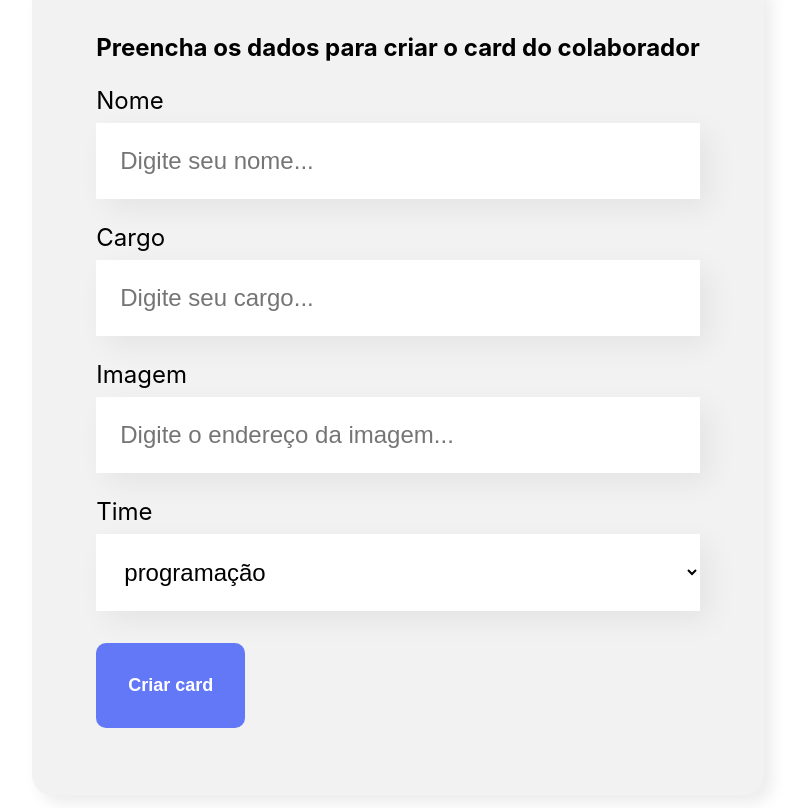
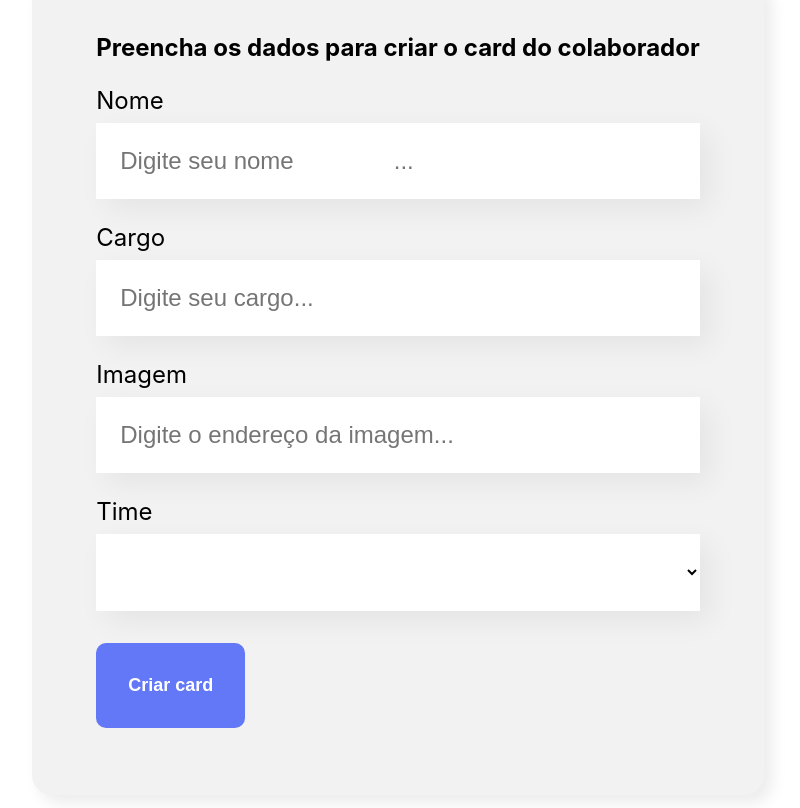
Before and after one commit to robertfreitas1/organo, a React (Create React App) app: page / in a window 1280 px wide. Shown: the part 600-1408 px from the top of the page, without its empty margins (242-1042 px from the left). Built offline with nearby package versions, Linux system fonts and the light colour scheme.

Commit message:
controlando estados

```diff
--- a/src/componentes/CampoTexto/CampoTexto.js
+++ b/src/componentes/CampoTexto/CampoTexto.js
@@ -1,17 +1,20 @@
+import { useState } from 'react'
 import './CampoTexto.css'
 
 const CampoTexto = (props) => {
 const placeholderModificado = `${props.placeholder}...`
-let valor = ''
+
+
+
+
 const aoDigitado = (evento) =>{
-    valor =  evento.target.value
-    console.log(valor)
+props.aoAlterado(evento.target.value)
 }
 
 return (
     <div className="campo-texto">
         <label>{props.label}</label>
-        <input value={valor} onChange={aoDigitado} required={props.obrigatorio} placeholder={placeholderModificado}/>
+        <input value={props.valor} onChange={aoDigitado} required={props.obrigatorio} placeholder={placeholderModificado}/>
     </div>
 )
 }
--- a/src/componentes/Formulario/index.js
+++ b/src/componentes/Formulario/index.js
@@ -1,3 +1,4 @@
+import { useState } from 'react'
 import Botao from '../../Botao'
 import CampoTexto from '../CampoTexto/CampoTexto'
 import ListaSuspensa from '../ListaSuspensa'
@@ -5,14 +6,14 @@
 
 const Formulario = () =>{
     const times = [
-        'programação',
-        'Front=end',
-        'Data Science',
-        'Devops',
-        'Ux e Design',
-        'Mobile',
-        'Inovação e Gestão'
+
     ]
+
+    const [nome, setNome] = useState ('')
+    const [cargo, setCargo] = useState ('')
+    const [imagem, setImagem] = useState ('')
+    const [time, setTime] = useState ('')
+
 const aoSalvar  = (evento) =>{
     evento.preventDefault()
     console.log('Form foi submetido')
@@ -22,10 +23,23 @@
     <section className='formulario' >
         <form onSubmit={ aoSalvar } >
             <h2>Preencha os dados para criar o card do colaborador</h2>
-        <CampoTexto obrigatorio={true}  label="Nome" placeholder="Digite seu nome"/>
-       <CampoTexto obrigatorio={true} label="Cargo"  placeholder="Digite seu cargo"/>
-       <CampoTexto   label="Imagem" placeholder="Digite o endereço da imagem" />
-       <ListaSuspensa obrigatorio={true} label="Time" itens={times} />
+        <CampoTexto obrigatorio={true}  label="Nome" placeholder="Digite seu nome
+
+        "  valor = {nome}
+        aoAlterado = {valor => setNome(valor)}/>
+       <CampoTexto obrigatorio={true} label="Cargo"  placeholder="Digite seu cargo"
+       valor = {cargo}
+       aoAlterado={valor => setCargo(valor)}
+       />
+       <CampoTexto   label="Imagem" placeholder="Digite o endereço da imagem"
+       valor ={imagem}
+       aoAlterado ={valor => setImagem(valor)}
+       />
+       <ListaSuspensa obrigatorio={true} label="Time" itens={times}
+       valor={time}
+       aoAlterado={valor => setTime (valor)}
+
+       />
        <Botao >
         Criar card
        </Botao>
--- a/src/componentes/ListaSuspensa/index.js
+++ b/src/componentes/ListaSuspensa/index.js
@@ -5,7 +5,7 @@
      return (
         <div className='lista-suspensa' >
             <label>{props.label}</label>
-            <select required={props.obrigatorio} >
+            <select onChange={evento => props.aoAlterado (evento.target.value)} required={props.obrigatorio} value={props.value} >
                 {props.itens.map(item => <option key={item} >{item}</option>)}
             </select>
         </div>
```
